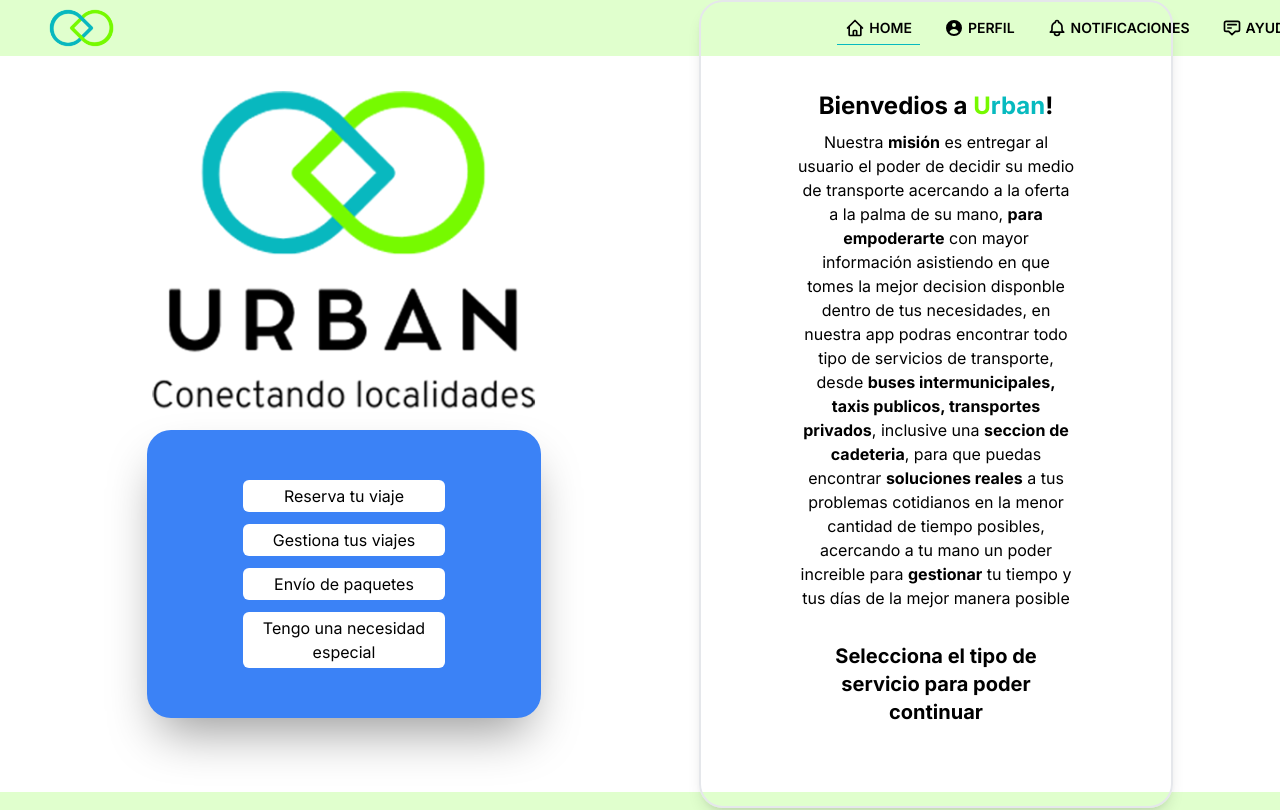
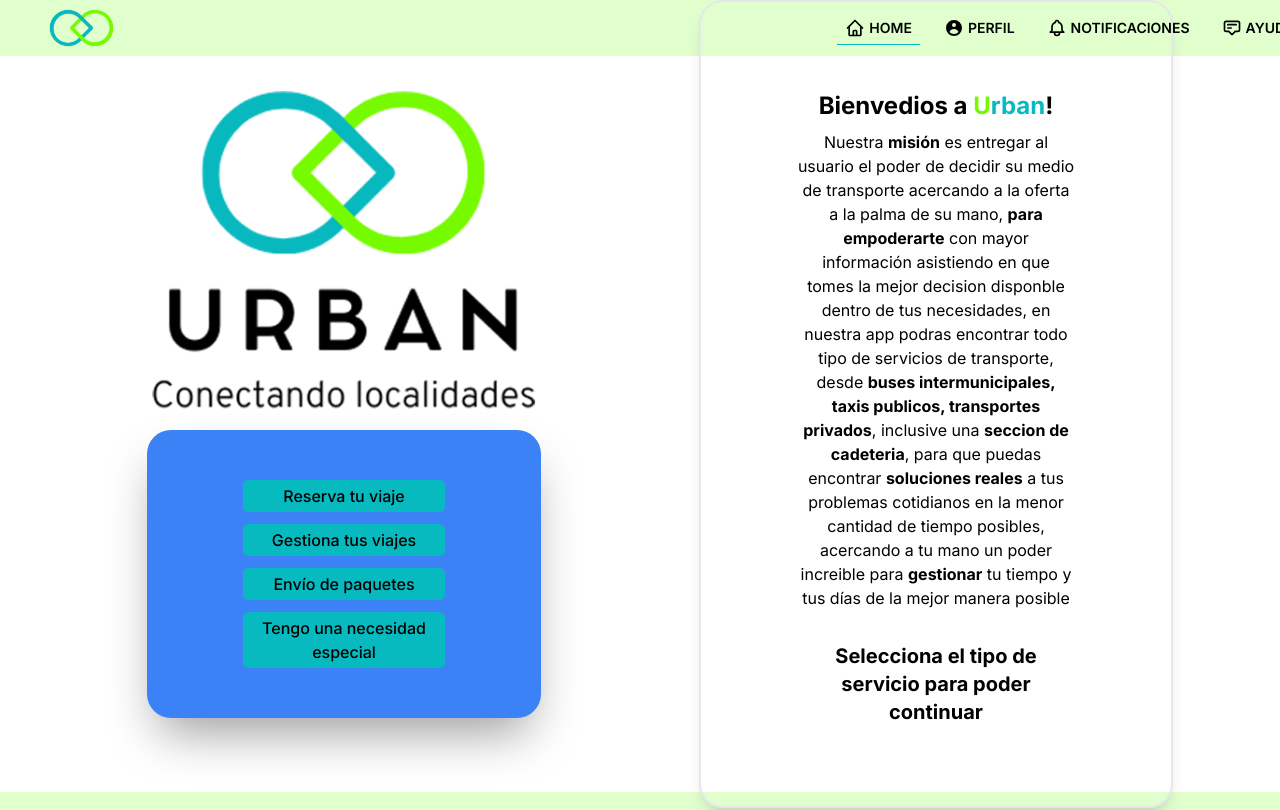
Before and after one commit to pablosecuen/Urban, a Next.js app in the folder client/: page /home in a window 1280 px wide. Shown: the top 810 px of the page. Built offline with nearby package versions, Linux system fonts and the light colour scheme.

Commit message:
cambios de estilos a los links

```diff
--- a/client/app/globals.css
+++ b/client/app/globals.css
@@ -22,7 +22,7 @@ input {
 }
 
 .link {
-  @apply rounded-md bg-blue px-4 py-1 text-center text-white lg:bg-white lg:text-black;
+  @apply rounded-md bg-blue px-4 py-1 text-center font-medium text-black transition-all duration-300  lg:bg-celeste;
 }
 
 input:focus-visible {
```
